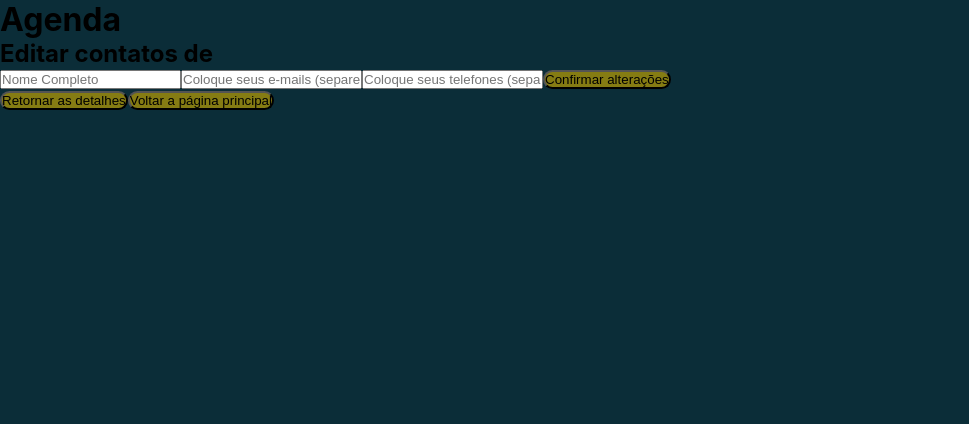
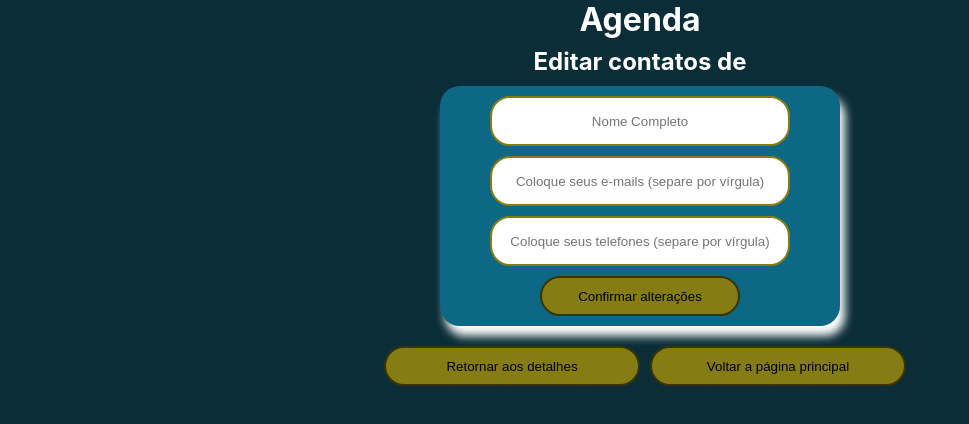
Before and after one commit to brunotiberio/s3-fullstack-teste-frontend-brunotiberio, a React (Create React App) app: page /contact/edit in a window 1280 px wide. Shown: the top 424 px of the page, without its empty margins (0-969 px from the left). Built offline with nearby package versions, Linux system fonts and the light colour scheme.

Commit message:
feat: estilização ContactEdit

```diff
--- a/src/components/ContactEdit/index.jsx
+++ b/src/components/ContactEdit/index.jsx
@@ -2,6 +2,11 @@ import React, { useContext } from "react";
 import { useForm } from "react-hook-form";
 import { useHistory } from "react-router-dom";
 import { ContactsContext } from "../../contexts/ContactsContext";
+import {
+  StyledContainerInputsContactEdit,
+  StyledContainerContactEdit,
+  StyledButtonContainerContactEdit,
+} from "./style";
 
 export default function ContactEdit() {
   const { contact, editContact } = useContext(ContactsContext);
@@ -29,6 +34,8 @@ export default function ContactEdit() {
 
   return (
     <>
+      <StyledContainerInputsContactEdit>
+        <StyledContainerContactEdit>
           <form onSubmit={handleSubmit(onSubmit)}>
             <input
               type="text"
@@ -54,12 +61,16 @@ export default function ContactEdit() {
             )}
             <button>Confirmar alterações</button>
           </form>
-      <button onClick={() => history.push('/contact/detail')}>
-        Retornar as detalhes
+        </StyledContainerContactEdit>
+      </StyledContainerInputsContactEdit>
+      <StyledButtonContainerContactEdit>
+        <button onClick={() => history.push("/contact/detail")}>
+          Retornar aos detalhes
         </button>
         <button onClick={() => history.push("/user")}>
           Voltar a página principal
         </button>
+      </StyledButtonContainerContactEdit>
     </>
   );
 }
--- a/src/components/ContactEdit/style.js
+++ b/src/components/ContactEdit/style.js
@@ -0,0 +1,88 @@
+import styled from "styled-components";
+
+export const StyledContainerInputsContactEdit = styled.div`
+  width: 70vw;
+  max-width: 70vw;
+
+  display: flex;
+  flex-direction: row;
+  justify-content: space-evenly;
+
+  margin: auto;
+  margin-top: 10px;
+`;
+
+export const StyledContainerContactEdit = styled.div`
+  background-color: #0c6885;
+  border-radius: 20px 20px;
+  box-shadow: 5px 10px 10px white;
+
+  min-width: 400px;
+  margin: auto;
+
+  margin-bottom: 20px;
+
+  display: flex;
+  flex-direction: column;
+  align-items: center;
+
+  form {
+    display: flex;
+    flex-direction: column;
+    align-items: center;
+
+    width: 100%;
+
+    input {
+      margin-top: 10px;
+      width: 300px;
+      min-width: 150px;
+      max-width: 300px;
+
+      height: 50px;
+
+      background-color: white;
+
+      border: 2px solid #857c13;
+      border-radius: 20px 20px;
+
+      text-align: center;
+    }
+
+    button {
+      margin: auto;
+      margin-top: 10px;
+      margin-bottom: 10px;
+      border: 2px solid #383405;
+      border-radius: 20px 20px;
+
+      width: 50%;
+      height: 40px;
+    }
+  }
+
+  p {
+    color: #38101c;
+    font-weight: 500;
+    margin-left: 5%;
+
+    font-size: 12px;
+  }
+`;
+
+export const StyledButtonContainerContactEdit = styled.div`
+  width: 100vw;
+  display: flex;
+  justify-content: center;
+  flex-direction: row;
+
+  button {
+    margin-bottom: 10px;
+    margin-left: 10px;
+    border: 2px solid #383405;
+    border-radius: 20px 20px;
+
+    width: 20%;
+    height: 40px;
+  }
+`;
--- a/src/pages/ContactEditPage/index.jsx
+++ b/src/pages/ContactEditPage/index.jsx
@@ -4,6 +4,7 @@ import Header from "../../components/Header";
 import Main from "../../components/Main";
 import ContactEdit from "../../components/ContactEdit";
 import { ContactsContext } from "../../contexts/ContactsContext";
+import { StyledH1ContactEdit, StyledH2ContactEdit } from "./style";
 
 export default function ContactEditPage() {
   const { contact } = useContext(ContactsContext);
@@ -11,10 +12,12 @@ export default function ContactEditPage() {
   return (
     <>
       <Header>
-        <h1>Agenda</h1>
+        <StyledH1ContactEdit>Agenda</StyledH1ContactEdit>
       </Header>
       <Main>
-        <h2>Editar contatos de {contact?.fullname}</h2>
+        <StyledH2ContactEdit>
+          Editar contatos de {contact?.fullname}
+        </StyledH2ContactEdit>
         <ContactEdit />
       </Main>
     </>
--- a/src/pages/ContactEditPage/style.js
+++ b/src/pages/ContactEditPage/style.js
@@ -0,0 +1,13 @@
+import styled from "styled-components";
+
+export const StyledH1ContactEdit = styled.h1`
+  color: white;
+  text-align: center;
+`;
+
+export const StyledH2ContactEdit = styled.h2`
+  color: white;
+  text-align: center;
+
+  margin-top: 0.5rem;
+`;
```
Lines whose indentation alone changed are shown as unchanged.
